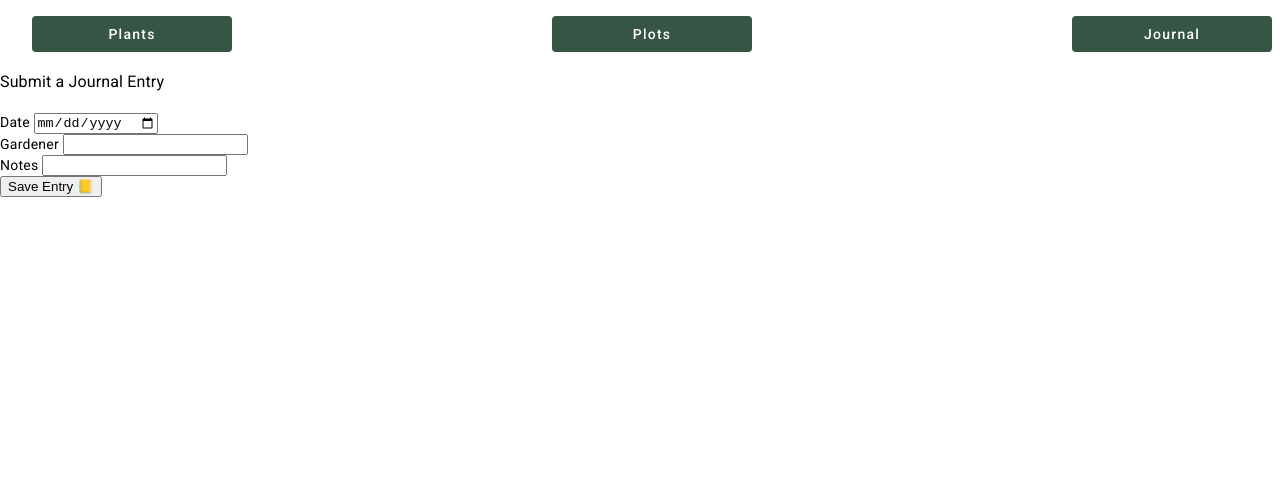
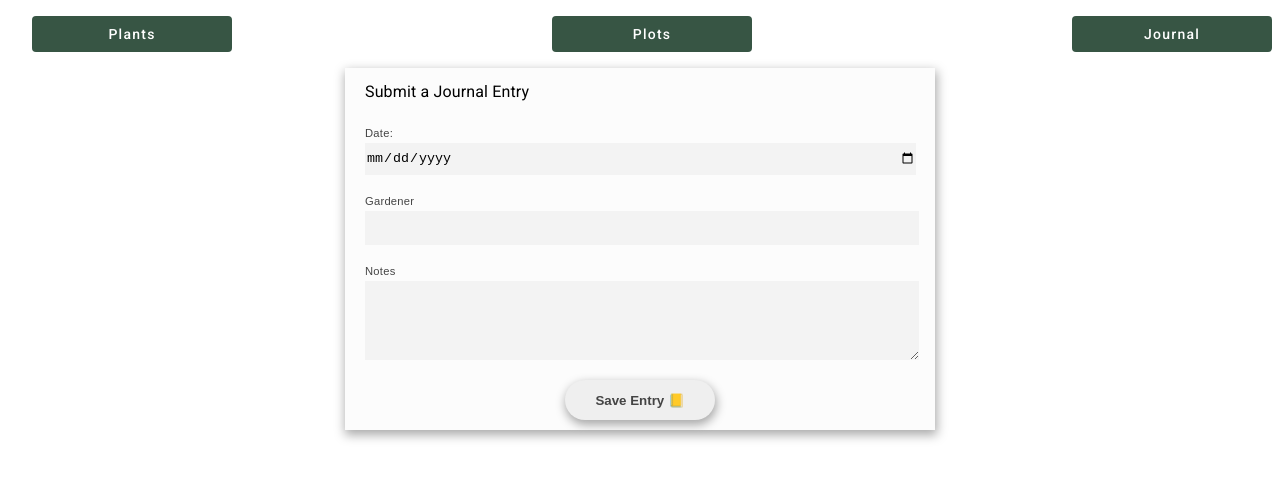
Before and after one commit to DevLuxx/FinalProject-Frontend, an Angular app: page /journalform in a window 1280 px wide. Shown: the top 478 px of the page. Built offline with nearby package versions, Linux system fonts and the light colour scheme.

Commit message:
Styling journal

```diff
--- a/src/app/journal-form/journal-form.component.css
+++ b/src/app/journal-form/journal-form.component.css
@@ -0,0 +1,62 @@
+form {
+    background-color: #fcfcfc;
+    box-shadow: 1px 4px 10px 1px #aaa;
+    font-family: sans-serif;
+    width: 550px;
+    margin: 0 auto;
+    padding: 10px 20px;
+  }
+
+  form input {
+    margin-bottom: 15px;
+  }
+
+  form input[type=text] {
+    display: block;
+    width: 100%;
+    height: 32px;
+    border: none;
+    background-color: #f3f3f3;
+  }
+
+  form input[type=date] {
+    display: block;
+    height: 32px;
+    width: 100%;
+    border: none;
+    background-color: #f3f3f3;
+  }
+
+  form textarea {
+    display: block;
+    width: 100%;
+    border: none;
+    background-color: #f3f3f3;
+  }
+
+ form label {
+    color: #444;
+    font-size: 0.8em;
+  }
+
+ form input[type=checkbox] {
+    float: left;
+  }
+
+ form input:not(:checked) +phone {
+    height: 0;
+    padding-top: 0;
+    padding-bottom: 0;
+  }
+
+ form button[type=submit] {
+    display: block;
+    margin: 20px auto 0;
+    width: 150px;
+    height: 40px;
+    border-radius: 25px;
+    border: none;
+    color: #444;
+    font-weight: 700;
+    box-shadow: 1px 4px 10px 1px #aaa;
+  }
--- a/src/app/journal-form/journal-form.component.html
+++ b/src/app/journal-form/journal-form.component.html
@@ -1,19 +1,19 @@
 <form (ngSubmit)="addEntry()">
 
     <h3>Submit a Journal Entry</h3>
-    <div class="form-group">
-        <label for="date">Date </label>
+      <div>
+        <label>Date: </label>
         <input type="date" id="date" [(ngModel)]="date" name="date" required>
-    </div>
+      </div>
 
-    <div class="form-group">
+    <div>
         <label for="gardener">Gardener </label>
         <input type="text" id="gardener" [(ngModel)]="gardener" name="gardener" required>
     </div>
 
-    <div class="form-group">
+    <div>
         <label for="notes">Notes </label>
-        <input type="text" id="notes" [(ngModel)]="notes" name="notes" required>
+        <textarea id="notes" rows="5" [(ngModel)]="notes" name="notes" required></textarea>
     </div>
 
     <button type="submit">Save Entry 📒</button>
--- a/src/app/journal/journal.component.css
+++ b/src/app/journal/journal.component.css
@@ -0,0 +1,42 @@
+main {
+    margin: 0 auto;
+    width: 700px;
+}
+
+a {
+    text-decoration: none;
+    color: #000;
+}
+button {
+    float: right;
+}
+.card{
+    font-family: Courier, monospace;
+    background-color: white;
+    background: repeating-linear-gradient(white, white 25px, #9198e5 26px, #9198e5 27px);
+    background-position-y: 34px;
+    height: 300px;
+    width: 500px;
+    padding: 0;
+    margin-top: 50px;
+    border: 1px solid #AAA;
+    margin-right: 15px;
+}
+.card header {
+    background: linear-gradient(white, white 33px, pink 35px, pink 36px);
+    height: 36px;
+}
+.card-title {
+    position: relative;
+    left: 10px;
+    top: 8px;
+    font-size: 30px;
+    font-weight: bold;
+}
+.card-text {
+    position: relative;
+    top: 30px;
+    font-size: 18px;
+    margin: 0 20px;
+    line-height: 27px;
+}
--- a/src/app/journal/journal.component.html
+++ b/src/app/journal/journal.component.html
@@ -1,29 +1,19 @@
-<h1>Gardner's Journal</h1>
-<h2>This is where you track your progress.</h2>
-<h2><a [routerLink]="'/journalform/'">Click here</a> to add a new journal entry.</h2>
 
-<table mat-table [dataSource]="$journals" class="mat-elevation-z8 demo-table">
 
-  <ng-container matColumnDef="date">
-    <th mat-header-cell *matHeaderCellDef> Date </th>
-    <td mat-cell *matCellDef="let Journal"> {{Journal.date}} </td>
-  </ng-container>
-
-  <ng-container matColumnDef="gardener">
-    <th mat-header-cell *matHeaderCellDef> Gardener </th>
-    <td mat-cell *matCellDef="let Journal"> {{Journal.gardener}} </td>
-  </ng-container>
-
-  <ng-container matColumnDef="notes">
-    <th mat-header-cell *matHeaderCellDef> Notes </th>
-    <td mat-cell *matCellDef="let Journal"> {{Journal.notes}} </td>
-  </ng-container>
-
-  <ng-container matColumnDef="delete">
-    <th mat-header-cell *matHeaderCellDef> Delete? </th>
-    <td mat-cell *matCellDef="let Journal"> <button (click)="deleteJournal(Journal.id)"> 🚮 </button> </td>
-  </ng-container>
-
-  <tr mat-header-row *matHeaderRowDef="displayedColumns"></tr>
-  <tr mat-row *matRowDef="let row; columns: displayedColumns;"></tr>
-</table>
+<main>
+  <h1>Gardner's Journal</h1>
+  <p>This is where you will track your progress.</p>
+  <a [routerLink]="'/journalform/'">Add entry ➕</a>
+  @if (journals$ | async; as journals)
+  {
+    <div class="card" *ngFor="let item of journals; index as i;">
+      <header>
+       <span class="card-title">
+        {{ item.date | date:"shortDate" }} <button (click)="deleteJournal(item.id)"> ❌ </button>
+       </span>
+      </header>
+      <p class="card-text">{{ item.notes }}</p>
+      <p class="card-text">- {{ item.gardener }}</p>
+     </div>
+  }
+</main>
--- a/src/app/journal/journal.component.ts
+++ b/src/app/journal/journal.component.ts
@@ -20,7 +20,7 @@ export class JournalComponent {
 
   constructor(private router: Router, private journalService: JournalService){}
 
-  $journals = this.journalService.getJournalsall();
+  journals$ = this.journalService.getJournalsall();
 
   journalItem = {
     id: 0,
@@ -30,7 +30,7 @@ export class JournalComponent {
 
   deleteJournal(id: number){
     this.journalService.deleteJournal(id).subscribe(() => {
-     this.$journals = this.journalService.getJournalsall();
+     this.journals$ = this.journalService.getJournalsall();
     });
   }
 
```
